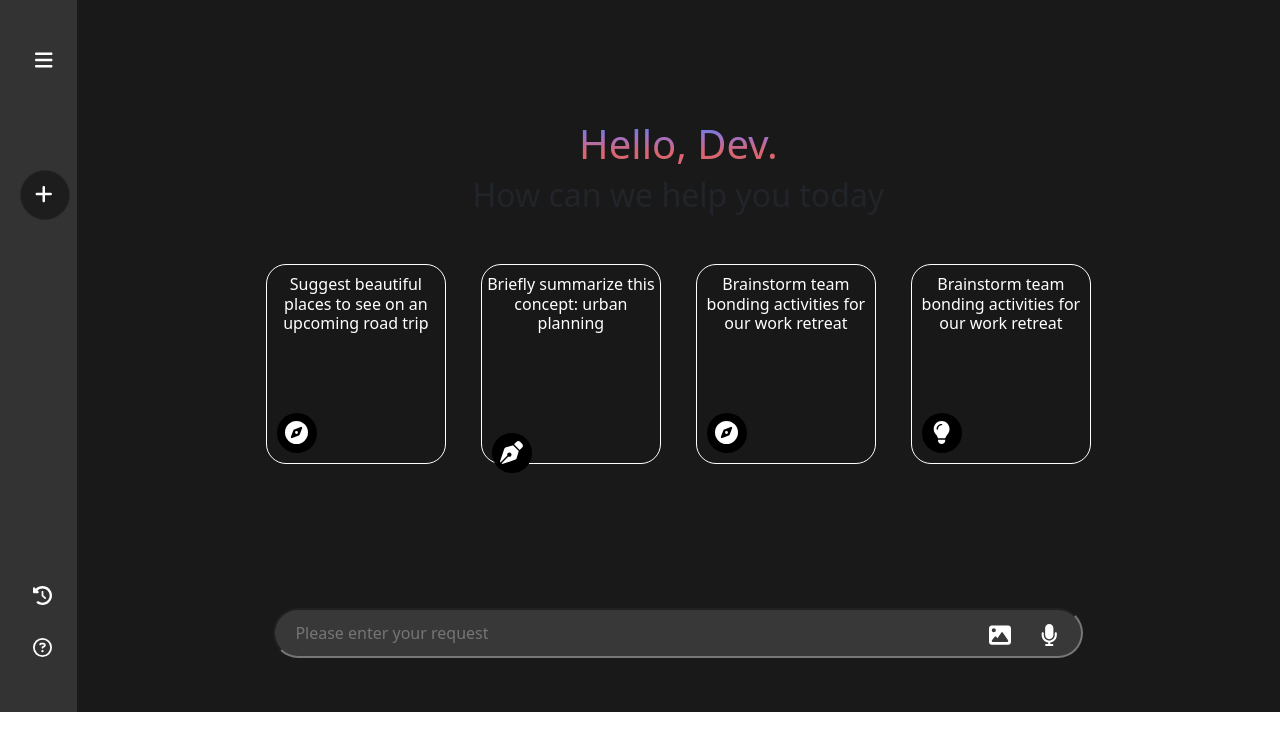
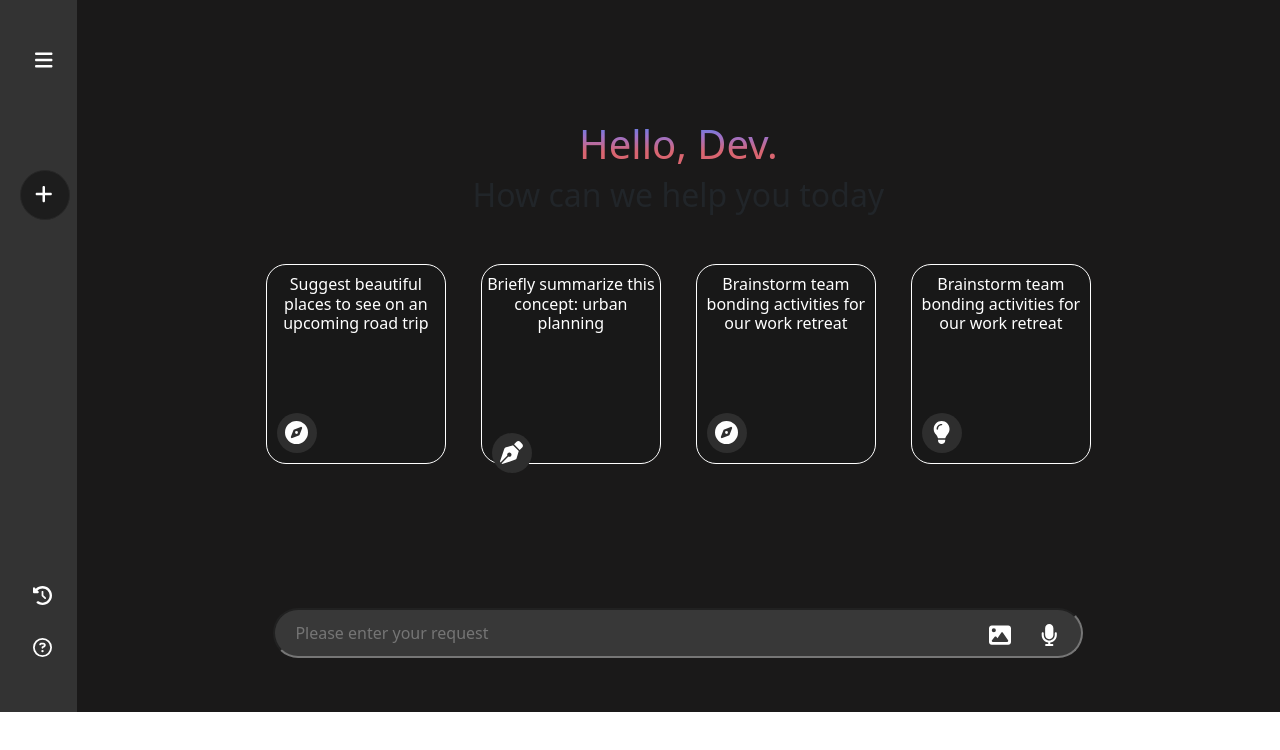
Before and after one commit to fouadkhalied/gemini-api, a React (Create React App) app: page / in a window 1280 px wide. Shown: the top 750 px of the page. Built offline with nearby package versions, Linux system fonts and the light colour scheme.

Commit message:
second commit

```diff
--- a/src/App.css
+++ b/src/App.css
@@ -183,7 +183,7 @@ h1
 }
 .div10-child-tabs-circle
 {
-  background-color: black;
+  background-color: rgb(46, 46, 46);
   width: 40px;
   height: 40px;
   border-radius: 50%;
```
